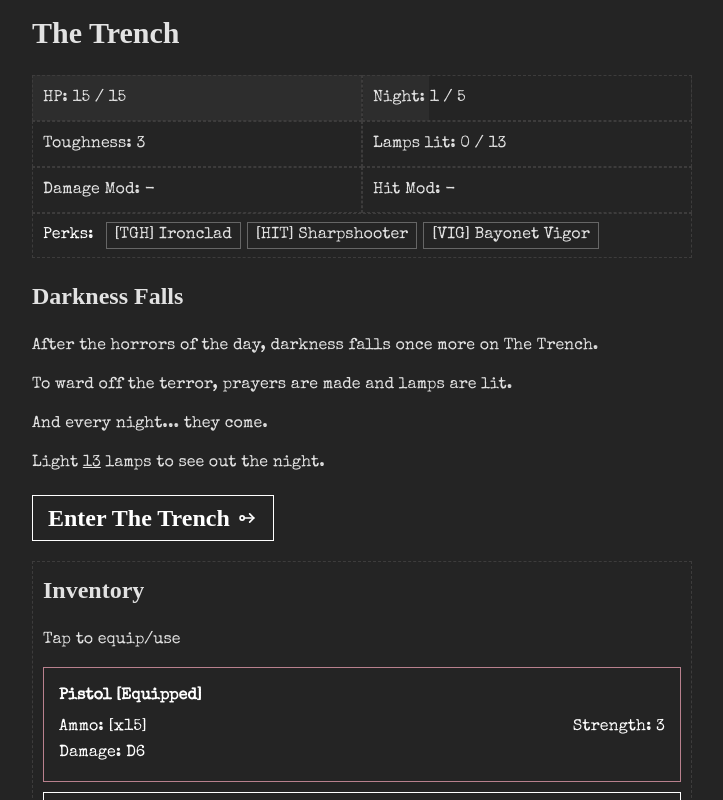
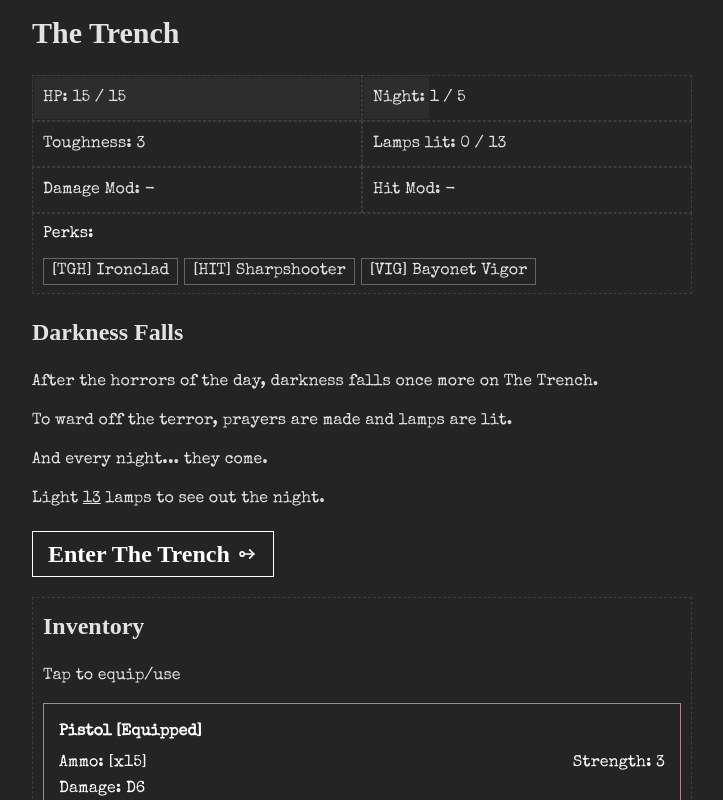
Before and after one commit to thisoldbear/the-trench, a React (Vite) app: page / in a window 1280 px wide. Shown: the top 800 px of the page, without its empty margins (278-1001 px from the left). Built offline with nearby package versions, Linux system fonts and the light colour scheme; a web font is replaced by a local one.

Commit message:
style(stats): make Perks label full width and add inset box shadow to cells (v5.0.11)

```diff
--- a/package.json
+++ b/package.json
@@ -1,6 +1,6 @@
 {
   "name": "the-trench",
-  "version": "5.0.10",
+  "version": "5.0.11",
   "private": true,
   "type": "module",
   "scripts": {
--- a/src/datasheets/changelog.ts
+++ b/src/datasheets/changelog.ts
@@ -4,6 +4,13 @@ export type ChangelogEntry = {
 };
 
 export const changelog: ChangelogEntry[] = [
+  {
+    version: "5.0.11",
+    changes: [
+      "Made 'Perks:' heading full width in Stats HUD so perk buttons render neatly underneath.",
+      "Added inset box shadow (0px 0 0 1px inset #242424) to stats cells and perks container.",
+    ],
+  },
   {
     version: "5.0.10",
     changes: [
--- a/src/index.css
+++ b/src/index.css
@@ -111,6 +111,7 @@ h1 {
   font-size: 13px;
   padding: 10px 10px;
   border: 1px dashed #3d3c3c;
+  box-shadow: 0px 0 0 1px inset #242424;
 }
 
 .stats__cell--1 {
@@ -150,6 +151,7 @@ h1 {
   grid-column: 1 / 3;
   padding: 8px 10px;
   border: 1px dashed #3d3c3c;
+  box-shadow: 0px 0 0 1px inset #242424;
   font-size: 16px;
 }
 
@@ -161,9 +163,11 @@ h1 {
 }
 
 .stats__perks-label {
+  display: block;
+  width: 100%;
   font-size: 16px;
   color: #ffffff;
-  margin-right: 6px;
+  margin-bottom: 6px;
 }
 
 .stats__perk-badge {
```
